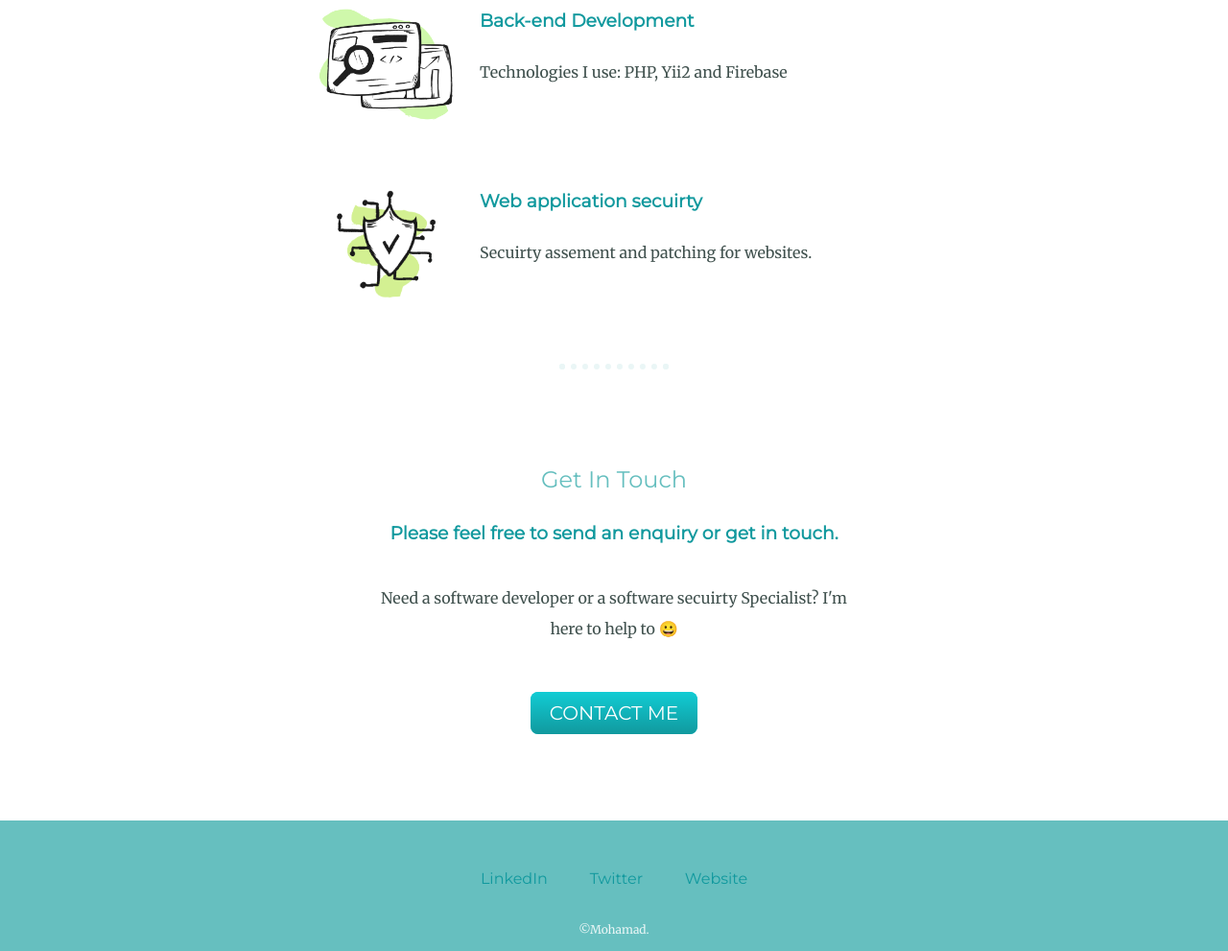
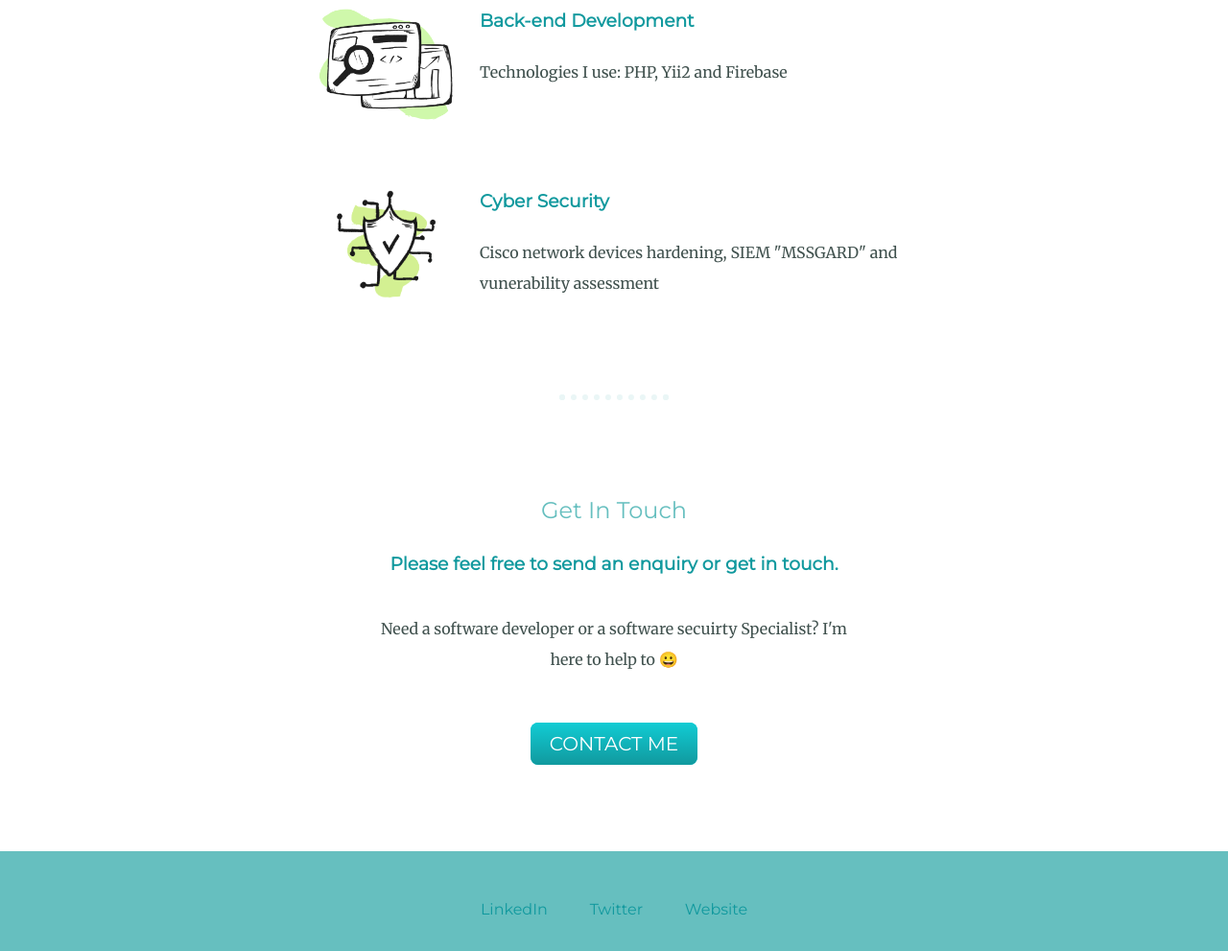
Before and after one commit to Su-mmoawad/Porfolio, a plain HTML site: page index.html in a window 1280 px wide. Shown: the part 2312-3303 px from the top of the page at 96% size. Drawn offline with Linux system fonts and the light colour scheme.

Commit message:
Update index.html

```diff
--- a/index.html
+++ b/index.html
@@ -42,8 +42,8 @@
           </div>
           <div class="skill-row">
             <img class="html-css" src="images/secuirty.png" alt="Secuirty">
-            <h3>Web application secuirty</h3>
-            <p>Secuirty assement and patching for websites.</p>
+            <h3>Cyber Security</h3>
+            <p>Cisco network devices hardening, SIEM "MSSGARD" and vunerability assessment </p>
           </div>
         </div>
         <hr>
```
